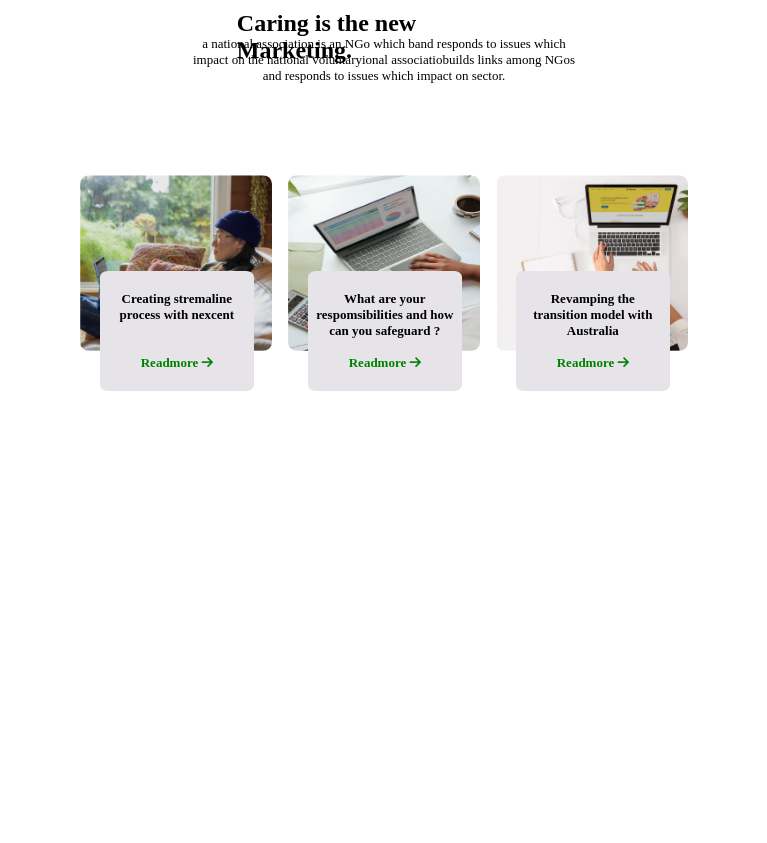
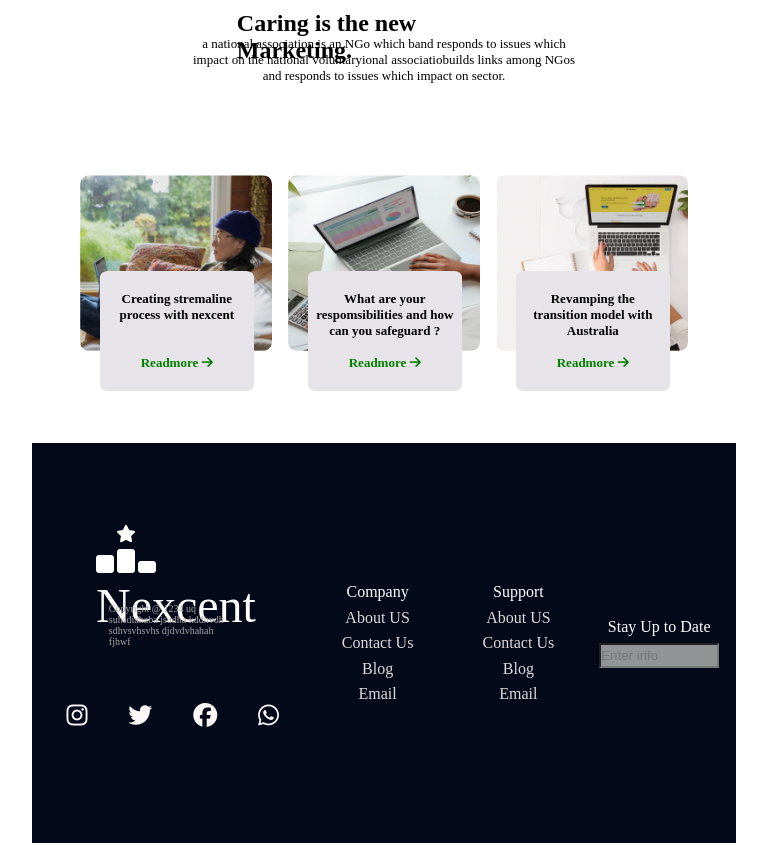
Before and after one commit to pooribhajji/DJCSI_WEBTASK_Poorva_BASIC, a plain HTML site: page index.html in a window 1280 px wide. Shown: the part 1285-2128 px from the top of the page, without its empty margins (288-1055 px from the left). Before the commit the page ends 1728 px from the top, so only its background shows below. Drawn offline with Linux system fonts and the light colour scheme.

Commit message:
basic layout done

```diff
--- a/Style.css
+++ b/Style.css
@@ -454,3 +454,80 @@
     color: green;
 }
 /*panel 3 finshed*/
+.footer{
+    width: 55vw;
+    height:50vh;
+    background-color: #04091a;
+    margin-left: 25%;
+    display: flex;
+    justify-content: space-evenly;
+    align-items: center;
+}
+.footer1{
+
+    width: 20vw;
+    height:40vh;
+    display: flex;
+    flex-direction: column;
+    justify-content: center;
+    align-items: center;
+
+}
+#f11{
+    font-size: 6vh;
+    color: white;
+    width: 12vw;
+    height:10vh;
+}
+#f12{
+    font-size: x-small;
+    color: rgb(170, 162, 162);
+    width: 10vw;
+    height:8vh;
+
+
+}
+#f13{
+    font-size: x-small;
+    color: rgb(252, 247, 247);
+    width: 23vw;
+    height:12vh;
+    display: flex;
+    justify-content: space-evenly;
+    align-items: center;
+    font-size: x-large;
+}
+.footer2{
+
+    width: 10vw;
+    height:40vh;
+}
+#f21{
+    display: flex;
+    flex-direction: column;
+    justify-content: center;
+    align-items: center;
+    gap:7.5px;
+
+}
+#f22{
+    display: flex;
+    flex-direction: column;
+    justify-content: center;
+    align-items: center;
+    gap:7.5px;
+
+}
+#f23{
+    display: flex;
+    flex-direction: column;
+    justify-content: center;
+    align-items: center;
+    gap:7.5px;
+
+}
+#f234{
+    width: 120px;
+    height: 25px;
+    background-color: #939496;
+}
--- a/index.html
+++ b/index.html
@@ -91,6 +91,36 @@
             </div>
         </div>
      </div>
+     <div class="footer">
+        <div class="footer1">
+            <div id="f11"><i class="fa-solid fa-ranking-star"> </i>Nexcent</div>
+            <div id="f12">Copyright @ 1234 uq suhsdiahaba jsudha kddhvdh sdhvsvhsvhs djdvdvhahah fjhwf</div>
+            <div id="f13">
+                <i class="fa-brands fa-instagram"></i>
+                <i class="fa-brands fa-twitter"></i>
+                <i class="fa-brands fa-facebook"></i>
+                <i class="fa-brands fa-whatsapp"></i>
+            </div>
+        </div>
+        <div class="footer2" id="f21">
+            <div style="color: white;" >Company</div>
+            <div style="color: rgb(224, 218, 218);">About US</div>
+            <div style="color: rgb(224, 218, 218);">Contact Us</div>
+            <div style="color: rgb(224, 218, 218);">Blog</div>
+            <div style="color: rgb(224, 218, 218);">Email</div>
+        </div>
+        <div class="footer2" id="f22">
+            <div style="color: white;">Support</div>
+            <div style="color: rgb(224, 218, 218);">About US</div>
+            <div style="color: rgb(224, 218, 218);">Contact Us</div>
+            <div style="color: rgb(224, 218, 218);">Blog</div>
+            <div style="color: rgb(224, 218, 218);">Email</div>
+        </div>
+        <div class="footer2" id="f23">
+            <div style="color: white;">Stay Up to Date</div>
+            <input type="text"  id="f234" placeholder="Enter info" >
+        </div>
+     </div>
     <script src="Script.js"></script>
 
 
```
